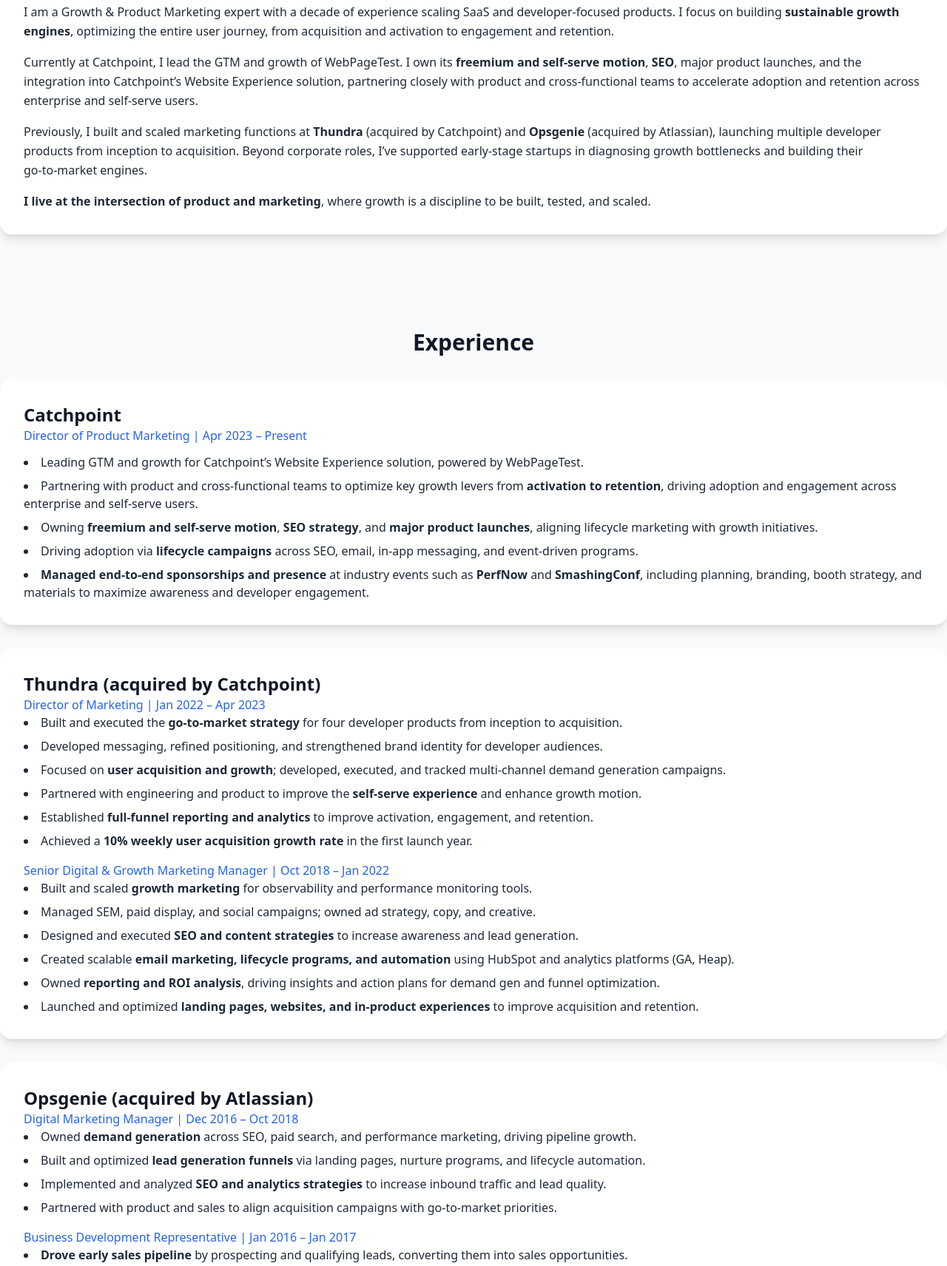
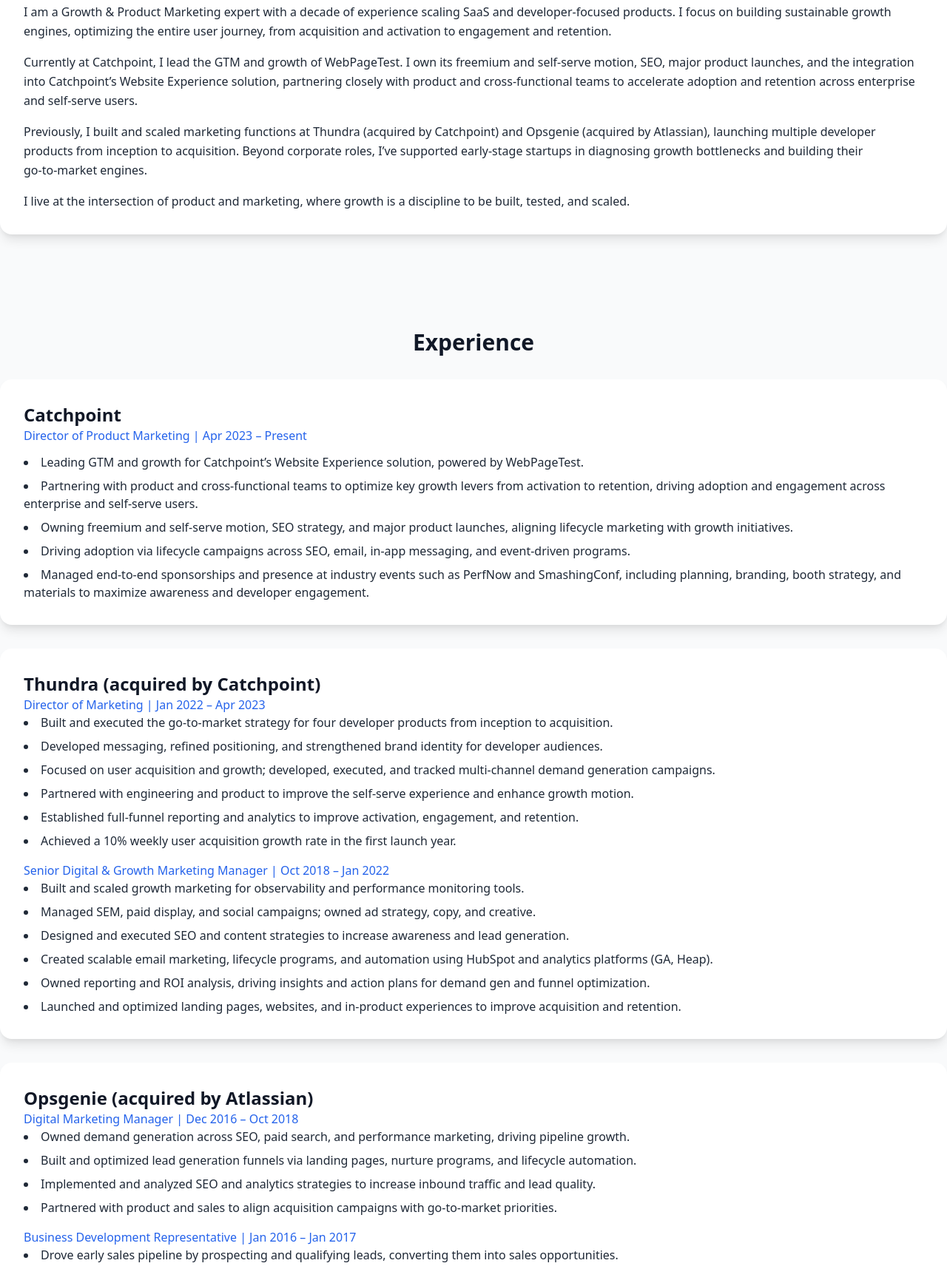
Before and after one commit to PirilK/pirilkavlak.github.io, a plain HTML site: page index.html in a window 1280 px wide. Shown: the part 739-2451 px from the top of the page at 74% size. Drawn offline with nearby package versions, Linux system fonts and the light colour scheme.

Commit message:
Add files via upload

```diff
--- a/index.html
+++ b/index.html
@@ -30,13 +30,13 @@
           <h2 class="text-4xl md:text-5xl font-extrabold mb-3 text-white">Hi, I’m <span class="text-blue-400">Piril</span>.</h2>
           <p class="text-lg md:text-xl text-gray-200 mb-2">Growth & Product Marketing Expert — building sustainable growth engines for SaaS & developer products</p>
           <p class="max-w-2xl mx-auto text-gray-300">Director of Product Marketing @ Catchpoint</p>
-          <p class="max-w-2xl mx-auto text-gray-300 mt-2">Outside of work, I enjoy <strong>tennis</strong>, <strong>yoga</strong>, and <strong>outdoor walks</strong>.</p>
+          <p class="max-w-2xl mx-auto text-gray-300 mt-2">Outside of work, I enjoy tennis, yoga, and outdoor walks.</p>
           <div class="mt-6 flex justify-center space-x-3">
             <a href="https://www.linkedin.com/in/piril-kavlak/" class="border border-gray-300 p-3 rounded-lg hover:bg-gray-100 bg-white bg-opacity-10">
               <i class="fab fa-linkedin fa-lg text-white"></i>
             </a>
-            <a href="https://x.com/EnginPiril" class="border border-gray-300 p-3 rounded-lg hover:bg-gray-100 bg-white bg-opacity-10">
-              <i class="fab fa-twitter fa-lg text-white"></i>
+            <a href="https://www.catchpoint.com/person/piril-kavlak" class="border border-gray-300 p-3 rounded-lg hover:bg-gray-100 bg-white bg-opacity-10">
+              <i class="fa fa-link fa-lg text-white"></i>
             </a>
           </div>
         </div>
@@ -48,10 +48,10 @@
       <div class="bg-white shadow-lg rounded-2xl p-6 md:p-8">
         <h3 class="text-3xl font-bold mb-4">About Me</h3>
         <div class="space-y-4 text-gray-800 leading-relaxed">
-          <p>I am a Growth & Product Marketing expert with a decade of experience scaling SaaS and developer-focused products. I focus on building <strong>sustainable growth engines</strong>, optimizing the entire user journey, from acquisition and activation to engagement and retention.</p>
-          <p>Currently at Catchpoint, I lead the GTM and growth of WebPageTest. I own its <strong>freemium and self-serve motion</strong>, <strong>SEO</strong>, major product launches, and the integration into Catchpoint’s Website Experience solution, partnering closely with product and cross‑functional teams to accelerate adoption and retention across enterprise and self‑serve users.</p>
-          <p>Previously, I built and scaled marketing functions at <strong>Thundra</strong> (acquired by Catchpoint) and <strong>Opsgenie</strong> (acquired by Atlassian), launching multiple developer products from inception to acquisition. Beyond corporate roles, I’ve supported early‑stage startups in diagnosing growth bottlenecks and building their go‑to‑market engines.</p>
-          <p><strong>I live at the intersection of product and marketing</strong>, where growth is a discipline to be built, tested, and scaled.</p>
+          <p>I am a Growth & Product Marketing expert with a decade of experience scaling SaaS and developer-focused products. I focus on building sustainable growth engines, optimizing the entire user journey, from acquisition and activation to engagement and retention.</p>
+          <p>Currently at Catchpoint, I lead the GTM and growth of WebPageTest. I own its freemium and self-serve motion, SEO, major product launches, and the integration into Catchpoint’s Website Experience solution, partnering closely with product and cross‑functional teams to accelerate adoption and retention across enterprise and self‑serve users.</p>
+          <p>Previously, I built and scaled marketing functions at Thundra (acquired by Catchpoint) and Opsgenie (acquired by Atlassian), launching multiple developer products from inception to acquisition. Beyond corporate roles, I’ve supported early‑stage startups in diagnosing growth bottlenecks and building their go‑to‑market engines.</p>
+          <p>I live at the intersection of product and marketing, where growth is a discipline to be built, tested, and scaled.</p>
         </div>
       </div>
     </section>
@@ -65,10 +65,10 @@
           <p class="text-blue-600 font-medium mb-3">Director of Product Marketing | Apr 2023 – Present</p>
           <ul class="list-disc list-inside text-gray-800 space-y-2">
             <li>Leading GTM and growth for Catchpoint’s Website Experience solution, powered by WebPageTest.</li>
-            <li>Partnering with product and cross‑functional teams to optimize key growth levers from <strong>activation to retention</strong>, driving adoption and engagement across enterprise and self‑serve users.</li>
-            <li>Owning <strong>freemium and self‑serve motion</strong>, <strong>SEO strategy</strong>, and <strong>major product launches</strong>, aligning lifecycle marketing with growth initiatives.</li>
-            <li>Driving adoption via <strong>lifecycle campaigns</strong> across SEO, email, in‑app messaging, and event‑driven programs.</li>
-            <li><strong>Managed end‑to‑end sponsorships and presence</strong> at industry events such as <strong>PerfNow</strong> and <strong>SmashingConf</strong>, including planning, branding, booth strategy, and materials to maximize awareness and developer engagement.</li>
+            <li>Partnering with product and cross‑functional teams to optimize key growth levers from activation to retention, driving adoption and engagement across enterprise and self‑serve users.</li>
+            <li>Owning freemium and self‑serve motion, SEO strategy, and major product launches, aligning lifecycle marketing with growth initiatives.</li>
+            <li>Driving adoption via lifecycle campaigns across SEO, email, in‑app messaging, and event‑driven programs.</li>
+            <li>Managed end‑to‑end sponsorships and presence at industry events such as PerfNow and SmashingConf, including planning, branding, booth strategy, and materials to maximize awareness and developer engagement.</li>
           </ul>
         </div>
 
@@ -77,21 +77,21 @@
           <h4 class="text-2xl font-semibold">Thundra (acquired by Catchpoint)</h4>
           <p class="text-blue-600 font-medium">Director of Marketing | Jan 2022 – Apr 2023</p>
           <ul class="list-disc list-inside text-gray-800 space-y-2 mb-4">
-            <li>Built and executed the <strong>go‑to‑market strategy</strong> for four developer products from inception to acquisition.</li>
+            <li>Built and executed the go‑to‑market strategy for four developer products from inception to acquisition.</li>
             <li>Developed messaging, refined positioning, and strengthened brand identity for developer audiences.</li>
-            <li>Focused on <strong>user acquisition and growth</strong>; developed, executed, and tracked multi‑channel demand generation campaigns.</li>
-            <li>Partnered with engineering and product to improve the <strong>self‑serve experience</strong> and enhance growth motion.</li>
-            <li>Established <strong>full‑funnel reporting and analytics</strong> to improve activation, engagement, and retention.</li>
-            <li>Achieved a <strong>10% weekly user acquisition growth rate</strong> in the first launch year.</li>
+            <li>Focused on user acquisition and growth; developed, executed, and tracked multi‑channel demand generation campaigns.</li>
+            <li>Partnered with engineering and product to improve the self‑serve experience and enhance growth motion.</li>
+            <li>Established full‑funnel reporting and analytics to improve activation, engagement, and retention.</li>
+            <li>Achieved a 10% weekly user acquisition growth rate in the first launch year.</li>
           </ul>
           <p class="text-blue-600 font-medium">Senior Digital & Growth Marketing Manager | Oct 2018 – Jan 2022</p>
           <ul class="list-disc list-inside text-gray-800 space-y-2">
-            <li>Built and scaled <strong>growth marketing</strong> for observability and performance monitoring tools.</li>
+            <li>Built and scaled growth marketing for observability and performance monitoring tools.</li>
             <li>Managed SEM, paid display, and social campaigns; owned ad strategy, copy, and creative.</li>
-            <li>Designed and executed <strong>SEO and content strategies</strong> to increase awareness and lead generation.</li>
-            <li>Created scalable <strong>email marketing, lifecycle programs, and automation</strong> using HubSpot and analytics platforms (GA, Heap).</li>
-            <li>Owned <strong>reporting and ROI analysis</strong>, driving insights and action plans for demand gen and funnel optimization.</li>
-            <li>Launched and optimized <strong>landing pages, websites, and in‑product experiences</strong> to improve acquisition and retention.</li>
+            <li>Designed and executed SEO and content strategies to increase awareness and lead generation.</li>
+            <li>Created scalable email marketing, lifecycle programs, and automation using HubSpot and analytics platforms (GA, Heap).</li>
+            <li>Owned reporting and ROI analysis, driving insights and action plans for demand gen and funnel optimization.</li>
+            <li>Launched and optimized landing pages, websites, and in‑product experiences to improve acquisition and retention.</li>
           </ul>
         </div>
 
@@ -100,14 +100,14 @@
           <h4 class="text-2xl font-semibold">Opsgenie (acquired by Atlassian)</h4>
           <p class="text-blue-600 font-medium">Digital Marketing Manager | Dec 2016 – Oct 2018</p>
           <ul class="list-disc list-inside text-gray-800 space-y-2 mb-4">
-            <li>Owned <strong>demand generation</strong> across SEO, paid search, and performance marketing, driving pipeline growth.</li>
-            <li>Built and optimized <strong>lead generation funnels</strong> via landing pages, nurture programs, and lifecycle automation.</li>
-            <li>Implemented and analyzed <strong>SEO and analytics strategies</strong> to increase inbound traffic and lead quality.</li>
+            <li>Owned demand generation across SEO, paid search, and performance marketing, driving pipeline growth.</li>
+            <li>Built and optimized lead generation funnels via landing pages, nurture programs, and lifecycle automation.</li>
+            <li>Implemented and analyzed SEO and analytics strategies to increase inbound traffic and lead quality.</li>
             <li>Partnered with product and sales to align acquisition campaigns with go‑to‑market priorities.</li>
           </ul>
           <p class="text-blue-600 font-medium">Business Development Representative | Jan 2016 – Jan 2017</p>
           <ul class="list-disc list-inside text-gray-800 space-y-2">
-            <li><strong>Drove early sales pipeline</strong> by prospecting and qualifying leads, converting them into sales opportunities.</li>
+            <li>Drove early sales pipeline by prospecting and qualifying leads, converting them into sales opportunities.</li>
           </ul>
         </div>
       </div>
@@ -128,7 +128,7 @@
       <div class="bg-white shadow-lg rounded-2xl p-6 md:p-8">
         <h3 class="text-3xl font-bold mb-4">Certifications</h3>
         <ul class="list-disc list-inside text-gray-800 space-y-2">
-          <li><strong>Reforge course completions:</strong> Growth Strategy, Mastering Product Marketing, Brand Marketing Foundations, Mastering Product-Led Growth, Mastering Search & AI Optimization (SEO)</li>
+          <li>Reforge course completions: Growth Strategy, Mastering Product Marketing, Brand Marketing Foundations, Mastering Product-Led Growth, Mastering Search & AI Optimization (SEO)</li>
           <li>AWS Business Professional (Amazon Web Services), 2018</li>
           <li>SEO Training Course (Moz)</li>
         </ul>
@@ -142,8 +142,8 @@
         <a href="https://www.linkedin.com/in/piril-kavlak/" class="border border-gray-300 p-3 rounded-full hover:bg-gray-100">
           <i class="fab fa-linkedin fa-lg"></i>
         </a>
-        <a href="https://www.catchpoint.com/person/piril-kavlak" class="border border-gray-300 p-3 rounded-full hover:bg-gray-100">
-          <i class="fa fa-link fa-lg text-black"></i>
+        <a href="https://x.com/EnginPiril" class="border border-gray-300 p-3 rounded-full hover:bg-gray-100">
+          <i class="fab fa-twitter fa-lg text-black"></i>
         </a>
       </div>
     </section>
```
